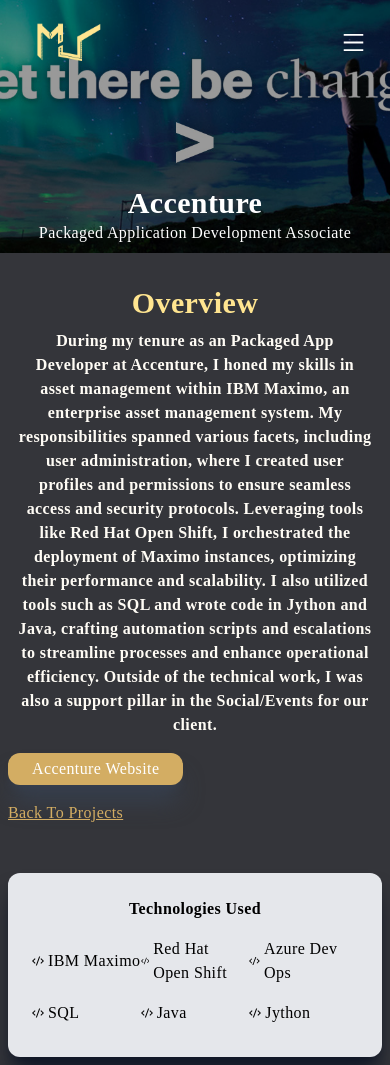
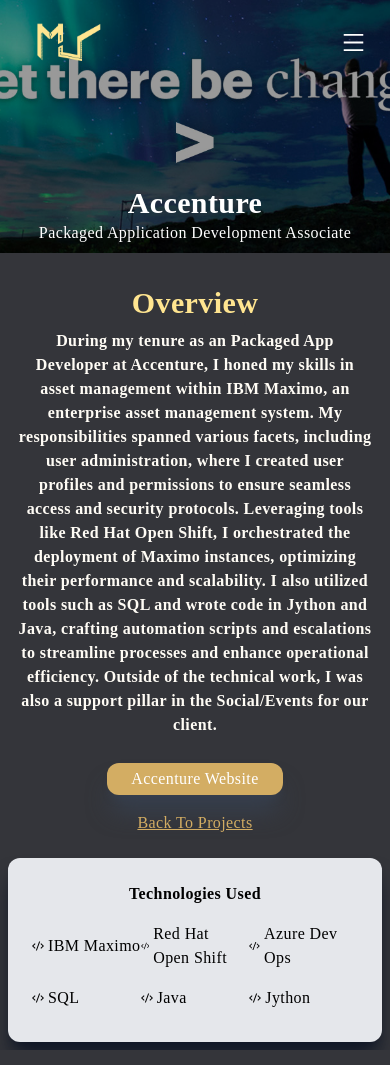
Before and after one commit to MikeSanDev/portfolio-nextjs, a Next.js app: page /accenture in a window 390 px wide. Built offline with nearby package versions, Linux system fonts and the light colour scheme; a web font is replaced by a local one.

Commit message:
more project edits

```diff
--- a/components/Main.tsx
+++ b/components/Main.tsx
@@ -27,7 +27,7 @@ const Main = () => {
             <div className="main_block1 flex flex-col w-1/3 ">
             <h1 className="py-1 main_text text-secondaryColor">
               Michael            </h1>
-               <h1 className="last_name py-1 pl-3 text-secondaryColor">Sanchez</h1>
+              <h1 className="last_name py-1 pl-3 text-secondaryColor">Sanchez</h1>
             </div>
             <div className="main_link_btns space-x-2 flex items-center justify-between pl-6">
               <div
--- a/pages/accenture.tsx
+++ b/pages/accenture.tsx
@@ -39,7 +39,8 @@ const spotify = () => {
             >
             <button className="px-8 py-2 mt-4 mr-8 text-white ">Demo</button>
           </a> */}
-          <div >
+        <div className="back_project_link">
+            <div className="proj_btns">
           <a
             href="https://www.accenture.com/us-en"
             target="_blank"
@@ -49,6 +50,7 @@ const spotify = () => {
               Accenture Website
             </button>
           </a>
+          </div>
             <Link href="/#projects">
               <p className="underline cursor-pointer text-mainColor py-4">
                 Back To Projects
@@ -56,7 +58,7 @@ const spotify = () => {
             </Link>
           </div>
         </div>
-        <div className="bg-gray-200 col-span-4 md:col-span-1 shadow-xl shadow-gray-900 rounded-xl p-4">
+        <div className="bg-gray-200 col-span-4 sm:col-span-2 tech_block md:col-span-1 shadow-xl shadow-gray-900 rounded-xl p-4">
           <div className="p-2">
             <p className="text-center font-bold pb-2 text-secondBg">Technologies Used</p>
             <div className="grid grid-cols-3 md:grid-cols-1">
--- a/pages/chamber.tsx
+++ b/pages/chamber.tsx
@@ -64,7 +64,7 @@ const chamber = () => {
             </Link>
           </div>
         </div>
-        <div className="bg-gray-200 col-span-4 md:col-span-1 shadow-xl shadow-gray-900 rounded-xl p-4">
+        <div className="bg-gray-200 col-span-4 tech_block sm:col-span-2 md:col-span-1 shadow-xl shadow-gray-900 rounded-xl p-4">
           <div className="p-2">
             <p className="text-center font-bold pb-2 text-secondBg ">
               Technologies Used
--- a/pages/kinetic.tsx
+++ b/pages/kinetic.tsx
@@ -66,7 +66,7 @@ const kinetic = () => {
             </Link>
           </div>
         </div>
-        <div className=" bg-gray-200 col-span-4 md:col-span-1 shadow-xl shadow-gray-900 rounded-xl p-4">
+        <div className=" bg-gray-200 col-span-4 sm:col-span-2 tech_block md:col-span-1 shadow-xl shadow-gray-900 rounded-xl p-4">
           <div className="p-2">
             <p className="text-center font-bold pb-2 text-secondBg ">
               Technologies Used
--- a/pages/spotify.tsx
+++ b/pages/spotify.tsx
@@ -15,14 +15,14 @@ const spotify = () => {
           layout="fill"
           />
         <div className="absolute bottom-0 left-0 max-w-[1240px] w-full text-white z-10 p-2 project-header-title">
-          <h2 className="mb-2 py-2 pl-6">Spotify Clone</h2>
-          <p className="mb-2 pb-3 pl-6">React JS | Spotify API | Context API</p>
+          <h2 className="proj_title mb-2 py-2 pl-6">Spotify Clone</h2>
+          <p className="proj_subtext mb-2 pb-3 pl-6">React JS | Spotify API | Context API</p>
         </div>
       </div>
       <div className="max-w-[1240px] mx-auto p-2 grid md:grid-cols-5 gap-8 pt-8">
         <div className="col-span-4 ">
-          <h2 className="text-accentColor mb-2">Overview</h2>
-          <h3 className="text-text_Color">
+          <h2 className="ov_title text-accentColor mb-2">Overview</h2>
+          <h3 className="ov_text text-text_Color">
             I developed a real-time Spotify clone project that included user
             authentication, responsive design, and API usage. The project was
             designed using Material UI and built with the Spotify API to display
@@ -39,6 +39,8 @@ const spotify = () => {
             >
             <button className="px-8 py-2 mt-4 mr-8 text-white ">Demo</button>
           </a> */}
+        <div className="back_project_link">
+            <div className="proj_btns">
           <a
             href="https://github.com/MikeSanDev/Spotify-Clone"
             target="_blank"
@@ -48,7 +50,7 @@ const spotify = () => {
               Code
             </button>
           </a>
-          <div>
+          </div>
             <Link href="/#projects">
               <p className="underline cursor-pointer text-mainColor py-4 back-project-link">
                 Back To Projects
@@ -56,7 +58,7 @@ const spotify = () => {
             </Link>
           </div>
         </div>
-        <div className="bg-gray-200 col-span-4 md:col-span-1 shadow-xl shadow-gray-900 rounded-xl p-4">
+        <div className="bg-gray-200 col-span-4 tech_block tech_block sm:col-span-2 md:col-span-1 shadow-xl shadow-gray-900 rounded-xl p-4">
           <div className="p-2">
             <p className="text-center font-bold pb-2 text-secondBg">Technologies Used</p>
             <div className="grid grid-cols-3 md:grid-cols-1">
--- a/pages/whiteElephant.tsx
+++ b/pages/whiteElephant.tsx
@@ -59,7 +59,7 @@ const whiteElephant = () => {
             </Link>
           </div>
         </div>
-        <div className="bg-gray-200 col-span-4 md:col-span-1 shadow-xl shadow-gray-900 rounded-xl p-4">
+        <div className="bg-gray-200 col-span-4 sm:col-span-2 tech_block md:col-span-1 shadow-xl shadow-gray-900 rounded-xl p-4">
           <div className="p-2">
             <p className="text-center font-bold pb-2 text-secondBg ">
               Technologies Used
--- a/styles/globals.css
+++ b/styles/globals.css
@@ -298,7 +298,11 @@ body::-webkit-scrollbar {
         justify-content: center;
         flex-direction: column;
         align-items: center;
-        padding-top: 20px;
+        margin-top: 10px;
+    }
+
+    .tech_block {
+        margin-top: -25px;
     }
 }
 
```
